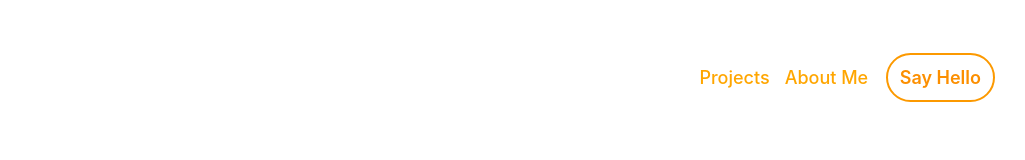
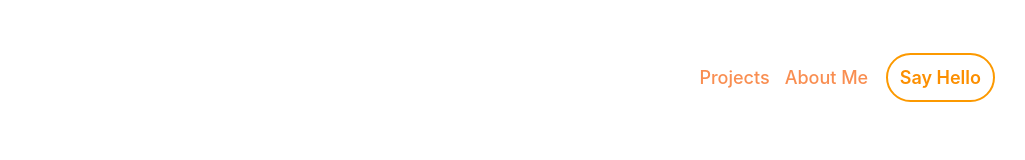
Before and after one commit to a7coder/A7Coder-Portfolio, a Next.js app: page / in a window 1280 px wide. Shown: the top 160 px of the page, without its empty margins (255-1280 px from the left). Built offline with nearby package versions, Linux system fonts and the light colour scheme.

Commit message:
might work

```diff
--- a/styles/alink.module.css
+++ b/styles/alink.module.css
@@ -1,6 +1,6 @@
 .alink a{
     font-size: 1.8rem;
-    color: rgb(255, 166, 0);
+    color: #f98e51;
     text-decoration: none;
     font-weight: 450;
     padding: 0.5rem 0.75rem;
```
